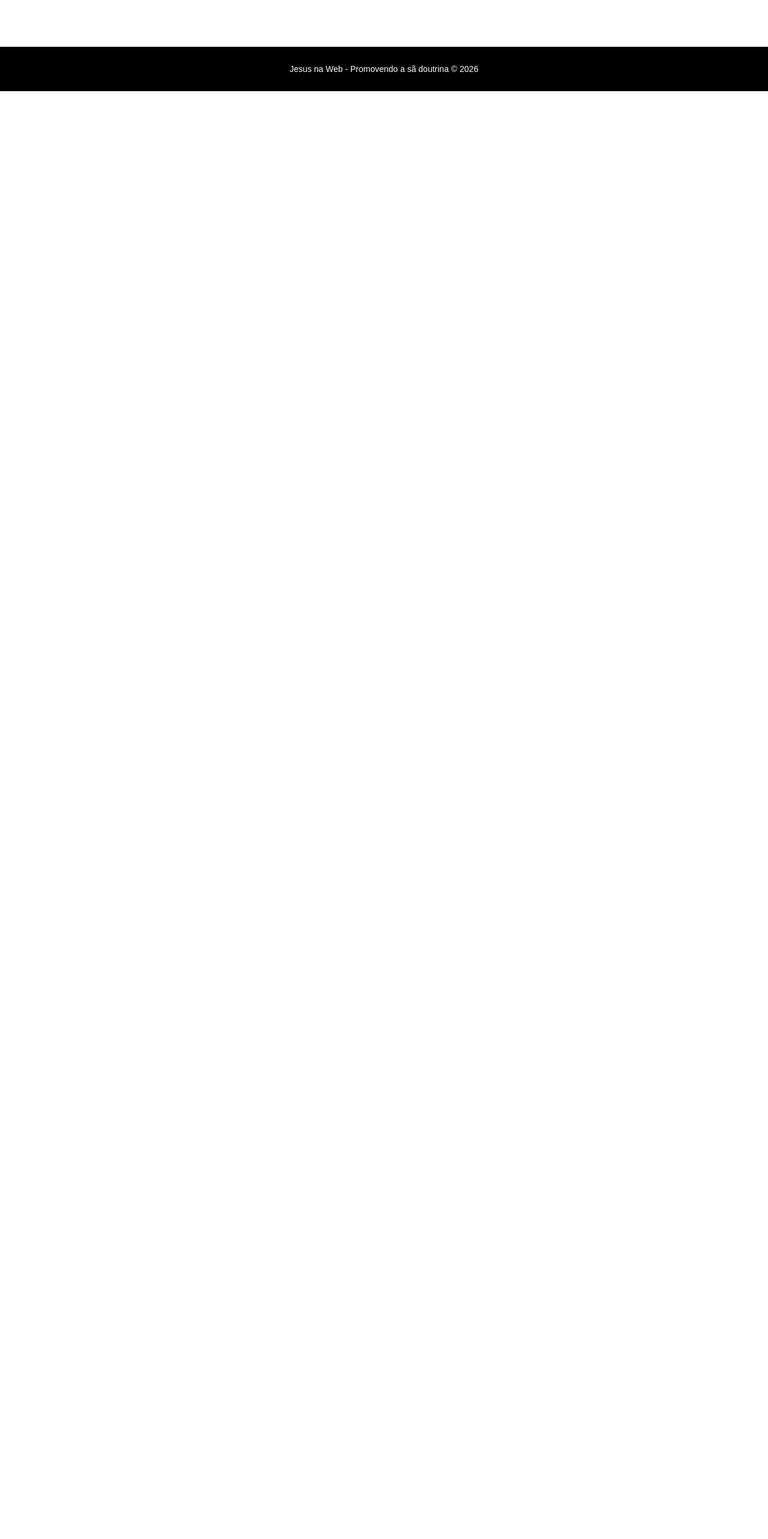
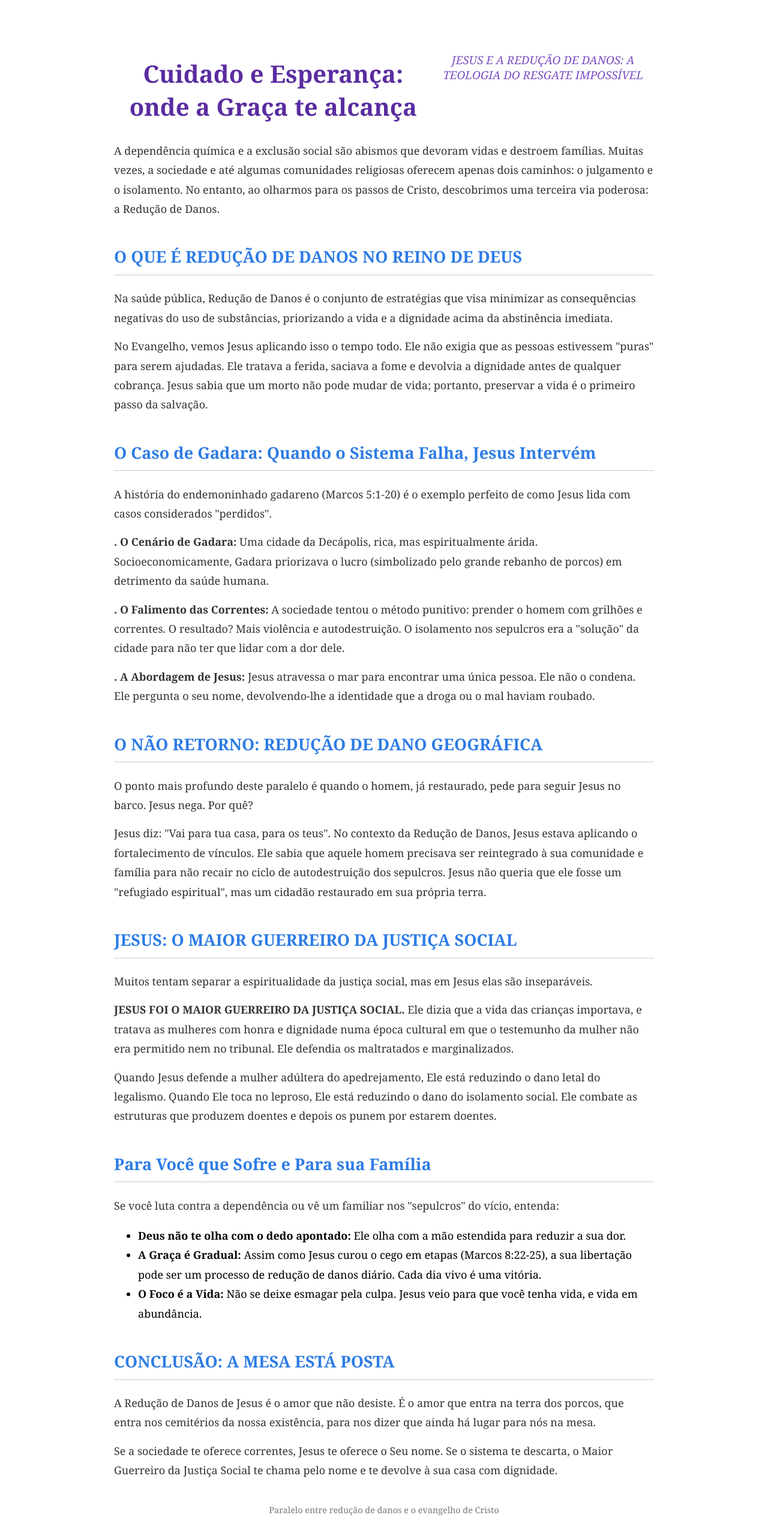
Before and after one commit to alianorafael-ti/jesus-na-web-react, a React (Vite) app: page /reducao-danos in a window 1280 px wide. Shown: the part 202-2768 px from the top of the page at 60% size. Before the commit the page ends 800 px from the top, so only its background shows below. Built offline with nearby package versions, Linux system fonts and the light colour scheme.

Commit message:
git commit -m "feat: cria página ReducaoDanos e integra ao card Vida em Foco"

```diff
--- a/src/App.jsx
+++ b/src/App.jsx
@@ -16,6 +16,7 @@ import Moravia from "./pages/Moravia";
 import Apologetica from "./pages/Apologetica";
 import Espirito from "./pages/Espirito";
 import Missoes from "./pages/Missoes";
+import ReducaoDanos from "./pages/ReducaoDanos.jsx";
 
 
 function App() {
@@ -36,7 +37,8 @@ function App() {
           <Route path="/historia/moravia" element={<Moravia />} />
           <Route path="/apologetica" element={<Apologetica />} />
           <Route path="/espirito" element={<Espirito />} />
-           <Route path="/missoes" element={<Missoes />} />
+          <Route path="/missoes" element={<Missoes />} />
+          <Route path="/reducao-danos" element={<ReducaoDanos />} />
 
         </Routes>
       </Layout>
--- a/src/pages/Home.jsx
+++ b/src/pages/Home.jsx
@@ -84,7 +84,7 @@ export default function Home() {
         <h2>Vida Cristã</h2>
 
         <div className="cards-vida">
-          <Card titulo="Jesus" texto="Conheça mais sobre Jesus" link="/estudos" imagem={jesusrd}/>
+          <Card titulo="Vida em Foco" texto="Espritualidade aplicada aos desafios do nosso dia a dia." link="/reducao-danos" imagem={jesusrd}/>
           <Card titulo="Livros Cristãos" texto="Indicações de leitura" link="/estudos" imagem={livro}/>
           <Card titulo="Filmes Cristãos" texto="Filmes edificantes" link="/estudos" imagem={filme}/>
         </div>
--- /dev/null
+++ b/src/pages/ReducaoDanos.jsx
@@ -0,0 +1,113 @@
+import React from "react";
+import { useNavigate } from "react-router-dom";
+import "../styles/Estudos.css";
+
+export default function ReducaoDanos() {
+  const navigate = useNavigate();
+
+  return (
+    <div className="pagina-estudo">
+      {/* CABEÇALHO COM TÍTULOS E BOTÕES DE NAVEGAÇÃO NO TOPO */}
+      <div className="topo-estudo">
+        <h1>Cuidado e Esperança: onde a Graça te alcança</h1>
+        <h3>JESUS E A REDUÇÃO DE DANOS: A TEOLOGIA DO RESGATE IMPOSSÍVEL</h3>
+
+
+      </div>
+
+      <div className="conteudo-estudo">
+        <section>
+          <p>
+            A dependência química e a exclusão social são abismos que devoram vidas e destroem famílias. Muitas vezes, a sociedade e até algumas comunidades religiosas oferecem apenas dois caminhos: o julgamento e o isolamento. No entanto, ao olharmos para os passos de Cristo, descobrimos uma terceira via poderosa: a Redução de Danos.
+          </p>
+        </section>
+
+        <section>
+          <h2>O QUE É REDUÇÃO DE DANOS NO REINO DE DEUS</h2>
+          <p>
+            Na saúde pública, Redução de Danos é o conjunto de estratégias que visa minimizar as consequências negativas do uso de substâncias, priorizando a vida e a dignidade acima da abstinência imediata.
+          </p>
+
+          <p>
+            No Evangelho, vemos Jesus aplicando isso o tempo todo. Ele não exigia que as pessoas estivessem "puras" para serem ajudadas. Ele tratava a ferida, saciava a fome e devolvia a dignidade antes de qualquer cobrança. Jesus sabia que um morto não pode mudar de vida; portanto, preservar a vida é o primeiro passo da salvação.
+          </p>
+        </section>
+
+        <section>
+          <h2>O Caso de Gadara: Quando o Sistema Falha, Jesus Intervém</h2>
+          <p>
+            A história do endemoninhado gadareno (Marcos 5:1-20) é o exemplo perfeito de como Jesus lida com casos considerados "perdidos".
+          </p>
+
+          <p>
+            <b>. O Cenário de Gadara:</b> Uma cidade da Decápolis, rica, mas espiritualmente árida. Socioeconomicamente, Gadara priorizava o lucro (simbolizado pelo grande rebanho de porcos) em detrimento da saúde humana.
+          </p>
+
+          <p>
+            <b>. O Falimento das Correntes:</b> A sociedade tentou o método punitivo: prender o homem com grilhões e correntes. O resultado? Mais violência e autodestruição. O isolamento nos sepulcros era a "solução" da cidade para não ter que lidar com a dor dele.
+          </p>
+
+          <p>
+            <b>. A Abordagem de Jesus:</b> Jesus atravessa o mar para encontrar uma única pessoa. Ele não o condena. Ele pergunta o seu nome, devolvendo-lhe a identidade que a droga ou o mal haviam roubado.
+          </p>
+        </section>
+
+        <section>
+          <h2>O NÃO RETORNO: REDUÇÃO DE DANO GEOGRÁFICA</h2>
+          <p>
+            O ponto mais profundo deste paralelo é quando o homem, já restaurado, pede para seguir Jesus no barco. Jesus nega. Por quê?
+          </p>
+
+          <p>
+            Jesus diz: "Vai para tua casa, para os teus". No contexto da Redução de Danos, Jesus estava aplicando o fortalecimento de vínculos. Ele sabia que aquele homem precisava ser reintegrado à sua comunidade e família para não recair no ciclo de autodestruição dos sepulcros. Jesus não queria que ele fosse um "refugiado espiritual", mas um cidadão restaurado em sua própria terra.
+          </p>
+        </section>
+
+        <section>
+          <h2>JESUS: O MAIOR GUERREIRO DA JUSTIÇA SOCIAL</h2>
+          <p>
+            Muitos tentam separar a espiritualidade da justiça social, mas em Jesus elas são inseparáveis.
+          </p>
+
+          <p>
+            <b>JESUS FOI O MAIOR GUERREIRO DA JUSTIÇA SOCIAL.</b> Ele dizia que a vida das crianças importava, e tratava as mulheres com honra e dignidade numa época cultural em que o testemunho da mulher não era permitido nem no tribunal. Ele defendia os maltratados e marginalizados.
+          </p>
+
+          <p>
+            Quando Jesus defende a mulher adúltera do apedrejamento, Ele está reduzindo o dano letal do legalismo. Quando Ele toca no leproso, Ele está reduzindo o dano do isolamento social. Ele combate as estruturas que produzem doentes e depois os punem por estarem doentes.
+          </p>
+        </section>
+
+        <section>
+          <h2>Para Você que Sofre e Para sua Família</h2>
+          <p>
+            Se você luta contra a dependência ou vê um familiar nos "sepulcros" do vício, entenda:
+          </p>
+
+          <ul>
+            <li><b>Deus não te olha com o dedo apontado:</b> Ele olha com a mão estendida para reduzir a sua dor.</li>
+            <li><b>A Graça é Gradual:</b> Assim como Jesus curou o cego em etapas (Marcos 8:22-25), a sua libertação pode ser um processo de redução de danos diário. Cada dia vivo é uma vitória.</li>
+            <li><b>O Foco é a Vida:</b> Não se deixe esmagar pela culpa. Jesus veio para que você tenha vida, e vida em abundância.</li>
+          </ul>
+        </section>
+
+        <section>
+          <h2>CONCLUSÃO: A MESA ESTÁ POSTA</h2>
+          <p>
+            A Redução de Danos de Jesus é o amor que não desiste. É o amor que entra na terra dos porcos, que entra nos cemitérios da nossa existência, para nos dizer que ainda há lugar para nós na mesa.
+          </p>
+
+          <p>
+            Se a sociedade te oferece correntes, Jesus te oferece o Seu nome. Se o sistema te descarta, o Maior Guerreiro da Justiça Social te chama pelo nome e te devolve à sua casa com dignidade.
+          </p>
+        </section>
+      </div>
+
+      <div className="rodape-estudo">
+        <p className="tag">
+          Paralelo entre redução de danos e o evangelho de Cristo
+        </p>
+      </div>
+    </div>
+  );
+}
```
